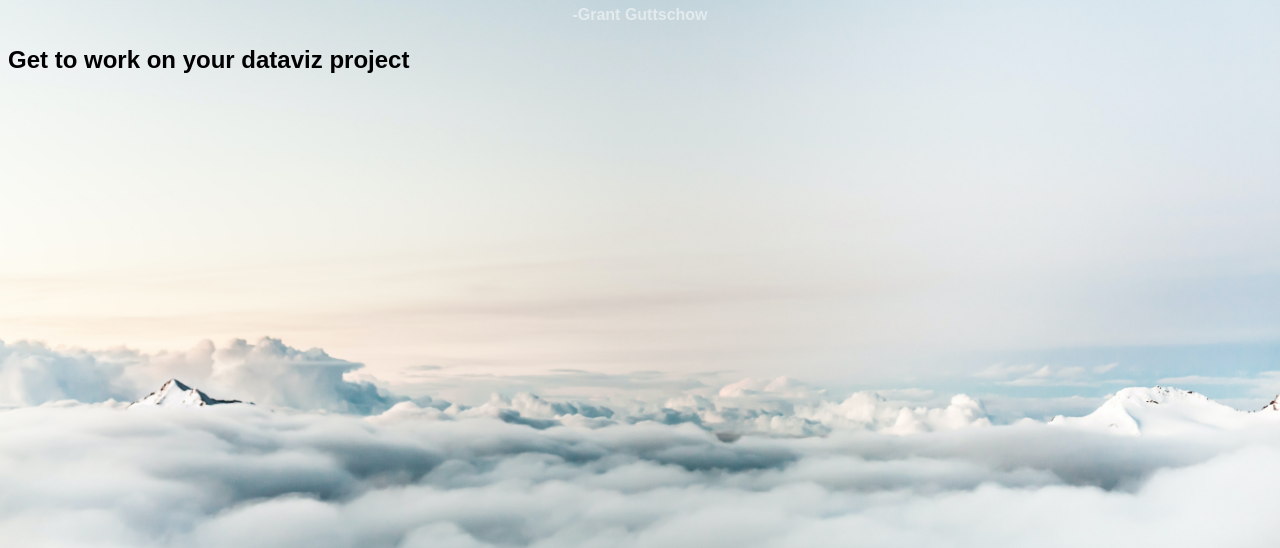
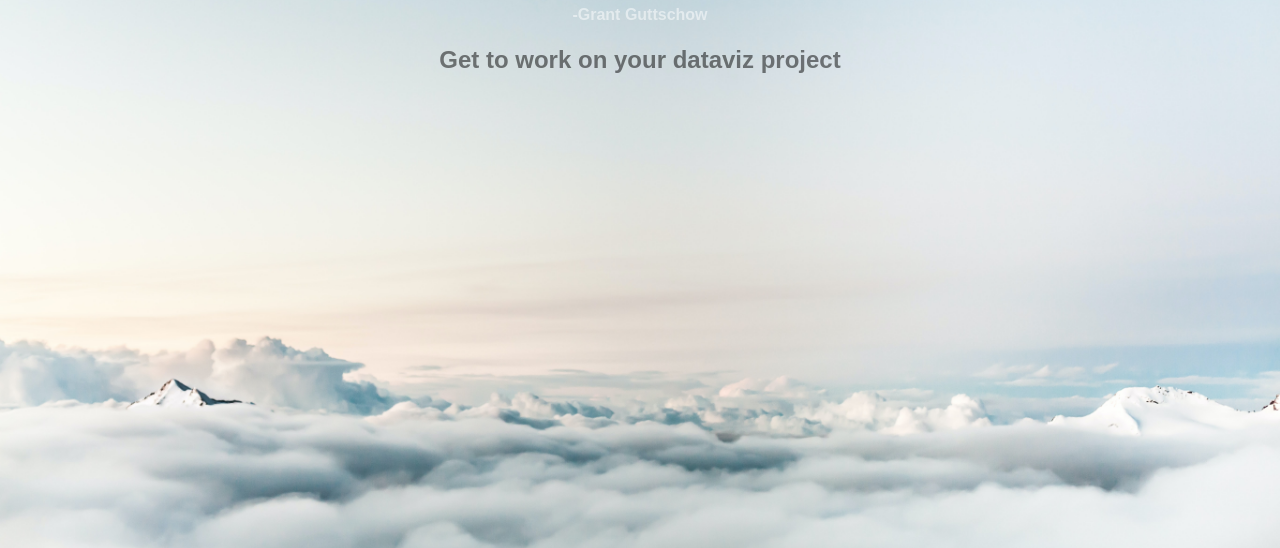
Before and after one commit to grantix/grantix.github.io, a plain HTML site: page index.html in a window 1280 px wide. Shown: the part 252-800 px from the top of the page. Drawn offline with Linux system fonts and the light colour scheme.

Commit message:
dataviz project start

```diff
--- a/styles.css
+++ b/styles.css
@@ -12,6 +12,11 @@ h4 {
   opacity: 50%;
 }
 
+h2 {
+  color: Black;
+  text-align: center;
+  opacity: 50%;
+}
 
 body {
   background-image: url('./images/clouds_background.jpg');
```
